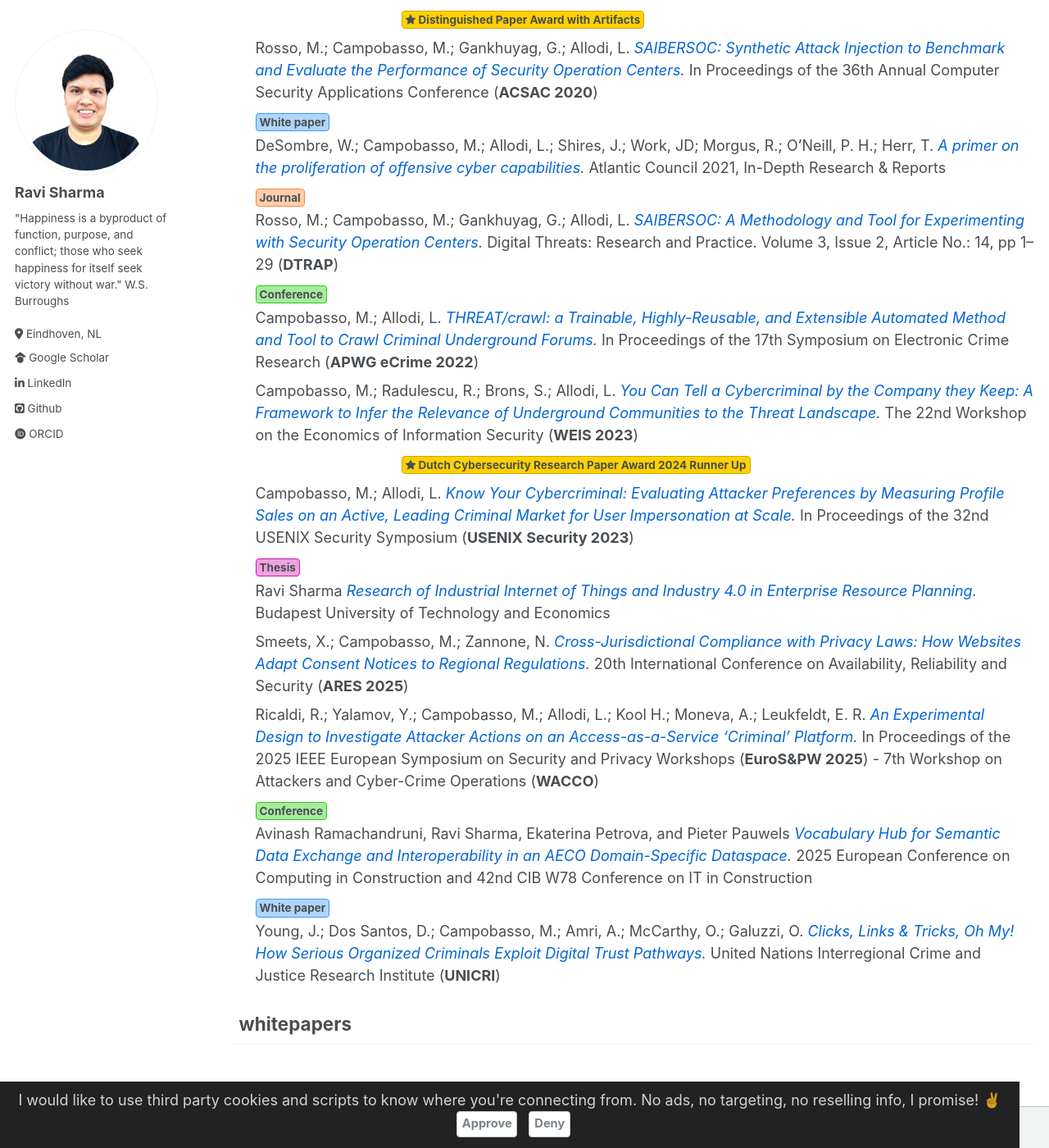
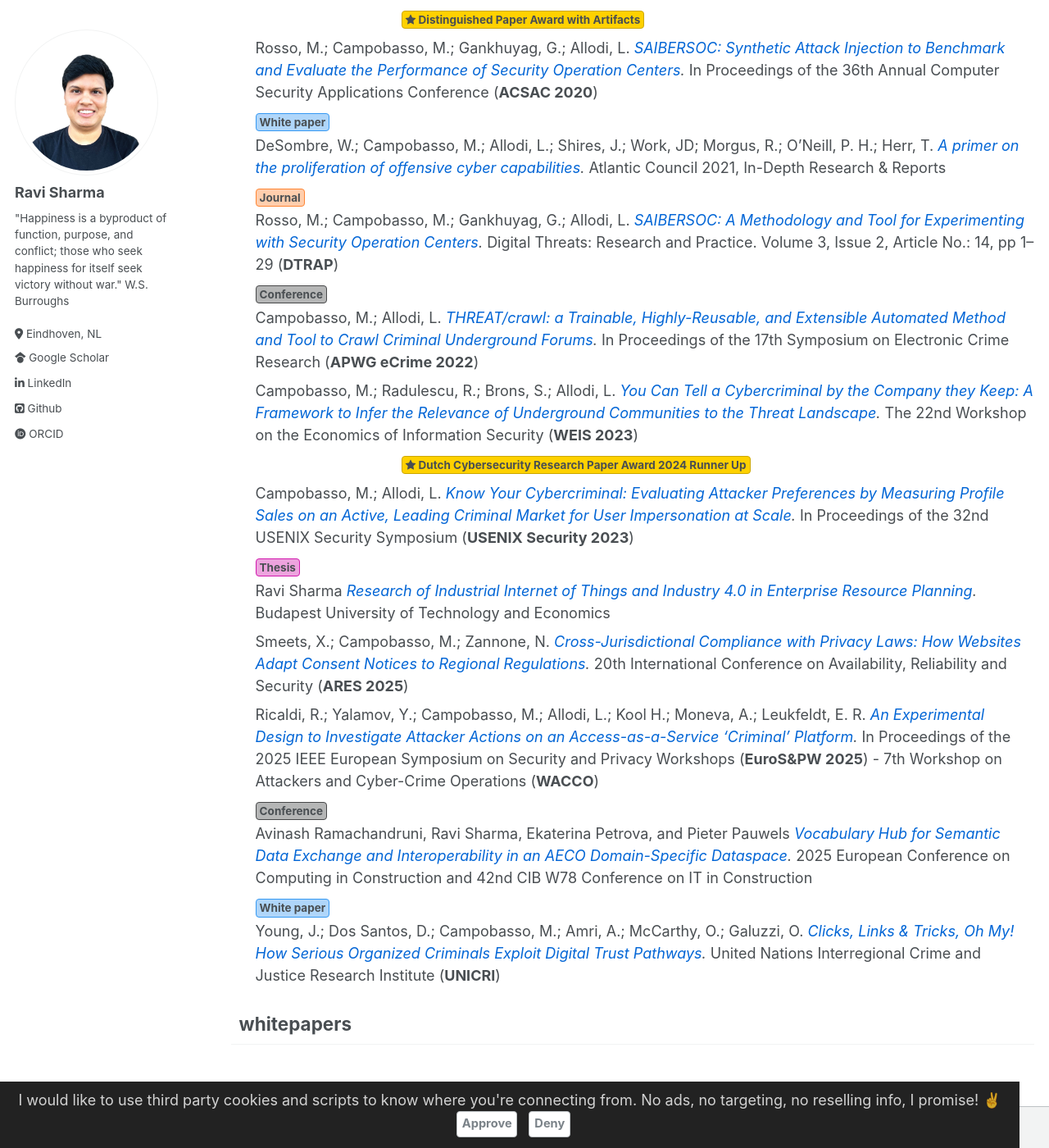
Before and after one commit to ravi33s/ravi33s.github.io, a Jekyll site: the page built from _pages/collection-archive.html, in a window 1280 px wide and 1400 px high, scrolled down 334 px. Shown: the whole window at 82% size. Built offline with Jekyll 4.4.1, drawn with Linux system fonts in a browser that asks for light colours.

Commit message:
Uncomment and update conference and badge colors

```diff
--- a/_sass/_variables.scss
+++ b/_sass/_variables.scss
@@ -73,14 +73,14 @@
 $video-color                : #000000;
 $slides-color               : #C2B280;
 
-/*$conference-color           : #474849;
-$conference-color-hover     : #5d5e5f; */
+$conference-color           : #474849;
+$conference-color-hover     : #5d5e5f;
 $whitepaper-color           : #3699f3;
 $whitepaper-color-hover     : #63b0f5;
 $journal-color              : #ff8533;
 $journal-color-hover        : #ffa366;
-$conference-color                : #26ce10;
-$conference-color-hover          : #2ae112;
+$badge-color                : #26ce10;
+$badge-color-hover          : #2ae112;
 $award-color                : #ffd100;
 $award-color-hover          : #ffdc00;
 $thesis-color               : #d119ad;
```
